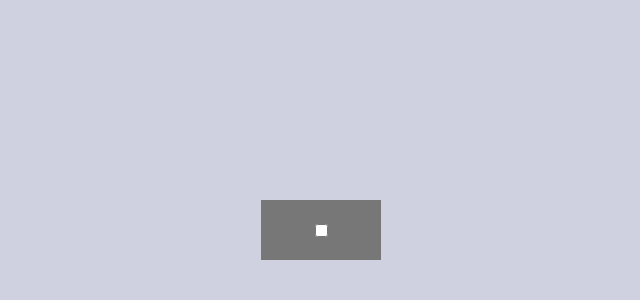
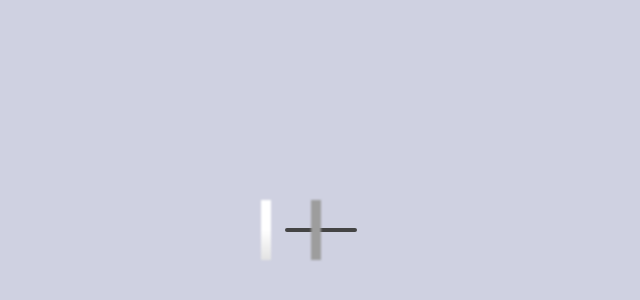
Before and after one commit to asaism/css-only-custom-checkbox, a Next.js app: page / in a window 1280 px wide. Shown: the part 170-470 px from the top of the page, without its empty margins (319-959 px from the left). Built offline with nearby package versions, Linux system fonts and the light colour scheme.

Commit message:
Modified style sheet

```diff
--- a/styles/globals.css
+++ b/styles/globals.css
@@ -18,6 +18,49 @@ label {
   display: flex;
   justify-content: center;
   align-items: center;
-  background: #777;
+  /* background: #777; */
   cursor: pointer;
 }
+label::before {
+  content: '';
+  position: absolute;
+  width: 60%;
+  height: 4px;
+  background: #444;
+  border-radius: 4px;
+}
+label input {
+  position: absolute;
+  appearance: none;
+}
+.icon {
+  position: absolute;
+  left: 0;
+  width: 60px;
+  height: 100%;
+  /* background: #f00; */
+  transition: 0.5s
+}
+label input:checked ~ .icon {
+  left: 60px;
+}
+.icon::before {
+  content: '';
+  position: absolute;
+  top: 0;
+  left: 0;
+  width: 10px;
+  height: 100%;
+  background: linear-gradient(#fff, #fff, #e3e3e3);
+  filter: blur(1px);
+}
+.icon::after {
+  content: '';
+  position: absolute;
+  top: 0;
+  right: 0;
+  width: 10px;
+  height: 100%;
+  background: #9d9d9d;
+  filter: blur(1px);
+}
```
